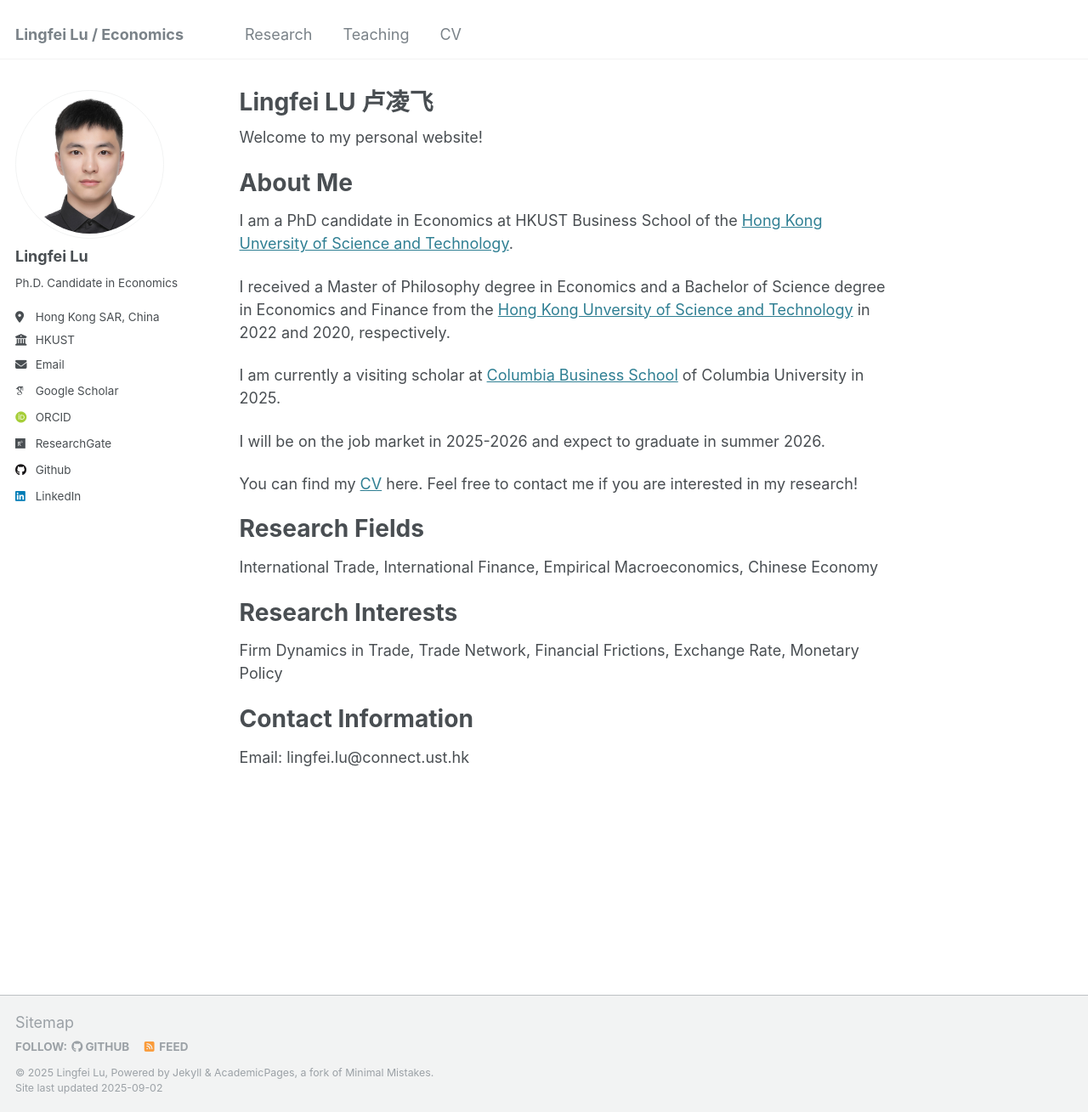
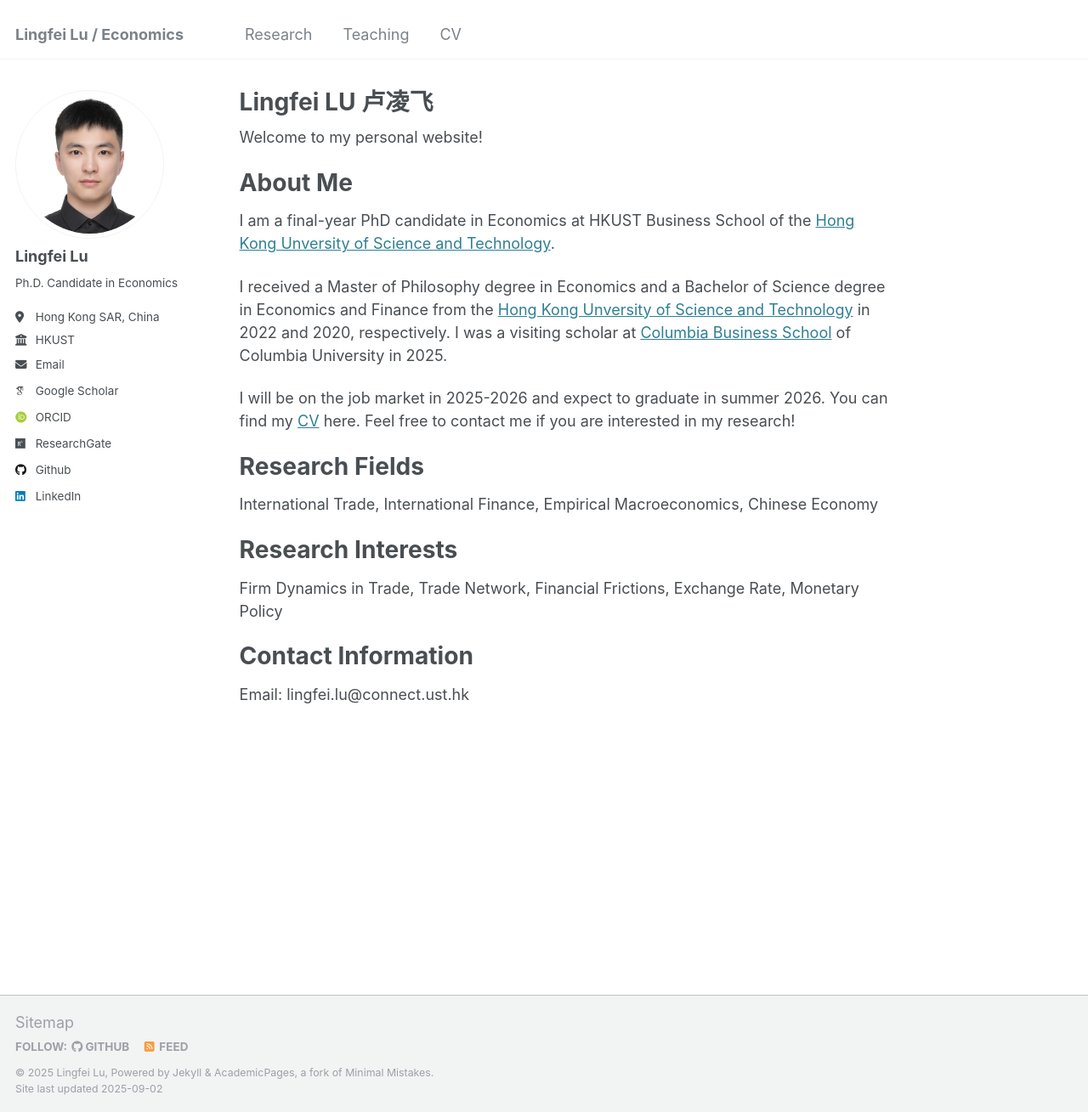
Before and after one commit to lingfei-daniel-lu/lingfei-daniel-lu.github.io, a Jekyll site: the page built from _pages/about.md, in a window 1280 px wide and 1309 px high. Shown: the whole window at 85% size. Built offline with Jekyll 4.4.1, drawn with Linux system fonts in a browser that asks for light colours; some web fonts are replaced.

Commit message:
Update CV on September 2025

```diff
--- a/_pages/about.md
+++ b/_pages/about.md
@@ -11,15 +11,11 @@ Welcome to my personal website!
 
 About Me
 ======
-I am a PhD candidate in Economics at HKUST Business School of the [Hong Kong Unversity of Science and Technology](https://econ.hkust.edu.hk/homepage).
+I am a final-year PhD candidate in Economics at HKUST Business School of the [Hong Kong Unversity of Science and Technology](https://econ.hkust.edu.hk/homepage).
 
-I received a Master of Philosophy degree in Economics and a Bachelor of Science degree in Economics and Finance from the [Hong Kong Unversity of Science and Technology](https://econ.hkust.edu.hk/homepage) in 2022 and 2020, respectively.
+I received a Master of Philosophy degree in Economics and a Bachelor of Science degree in Economics and Finance from the [Hong Kong Unversity of Science and Technology](https://econ.hkust.edu.hk/homepage) in 2022 and 2020, respectively. I was a visiting scholar at [Columbia Business School](https://business.columbia.edu) of Columbia University in 2025.
 
-I am currently a visiting scholar at [Columbia Business School](https://business.columbia.edu) of Columbia University in 2025.
-
-I will be on the job market in 2025-2026 and expect to graduate in summer 2026.
-
-You can find my [CV](https://lingfei-daniel-lu.github.io/cv) here. Feel free to contact me if you are interested in my research!
+I will be on the job market in 2025-2026 and expect to graduate in summer 2026. You can find my [CV](https://lingfei-daniel-lu.github.io/cv) here. Feel free to contact me if you are interested in my research!
 
 Research Fields
 ======
```
Also changed, not shown: 1 other file.
